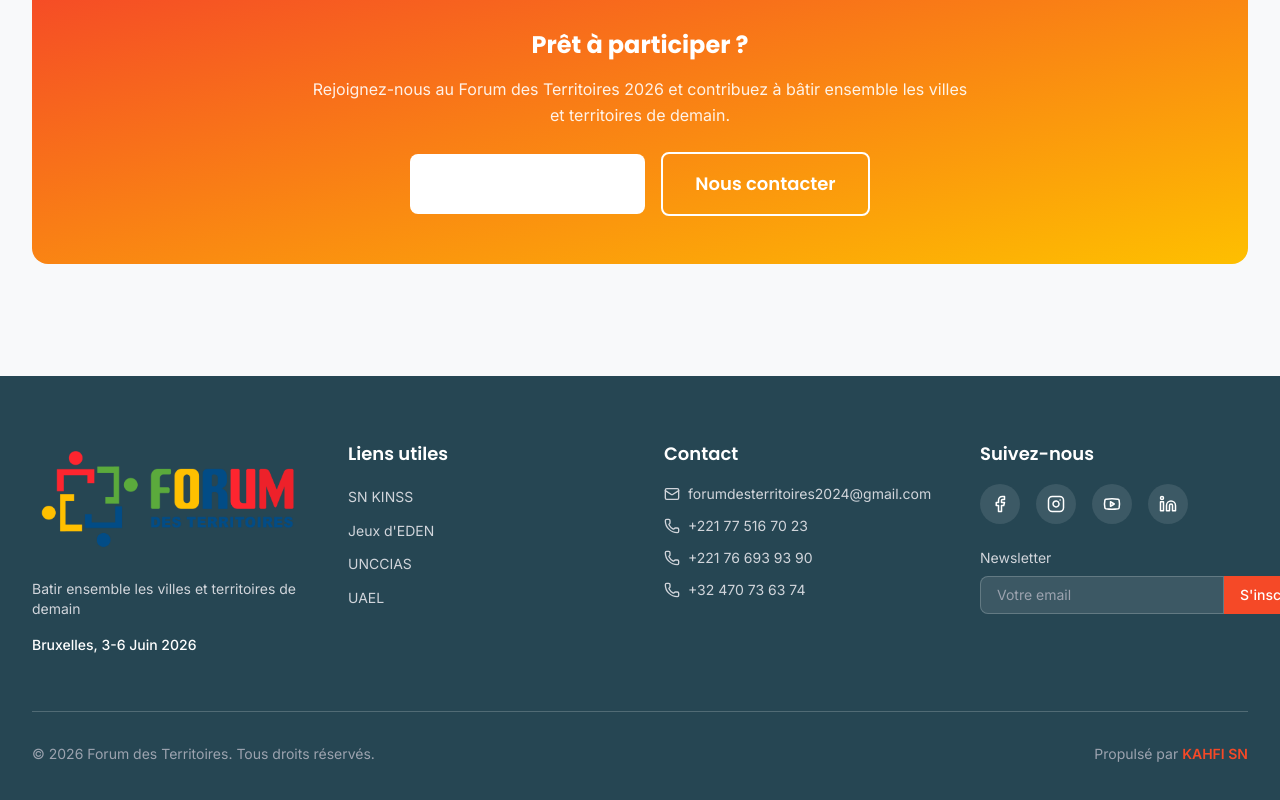
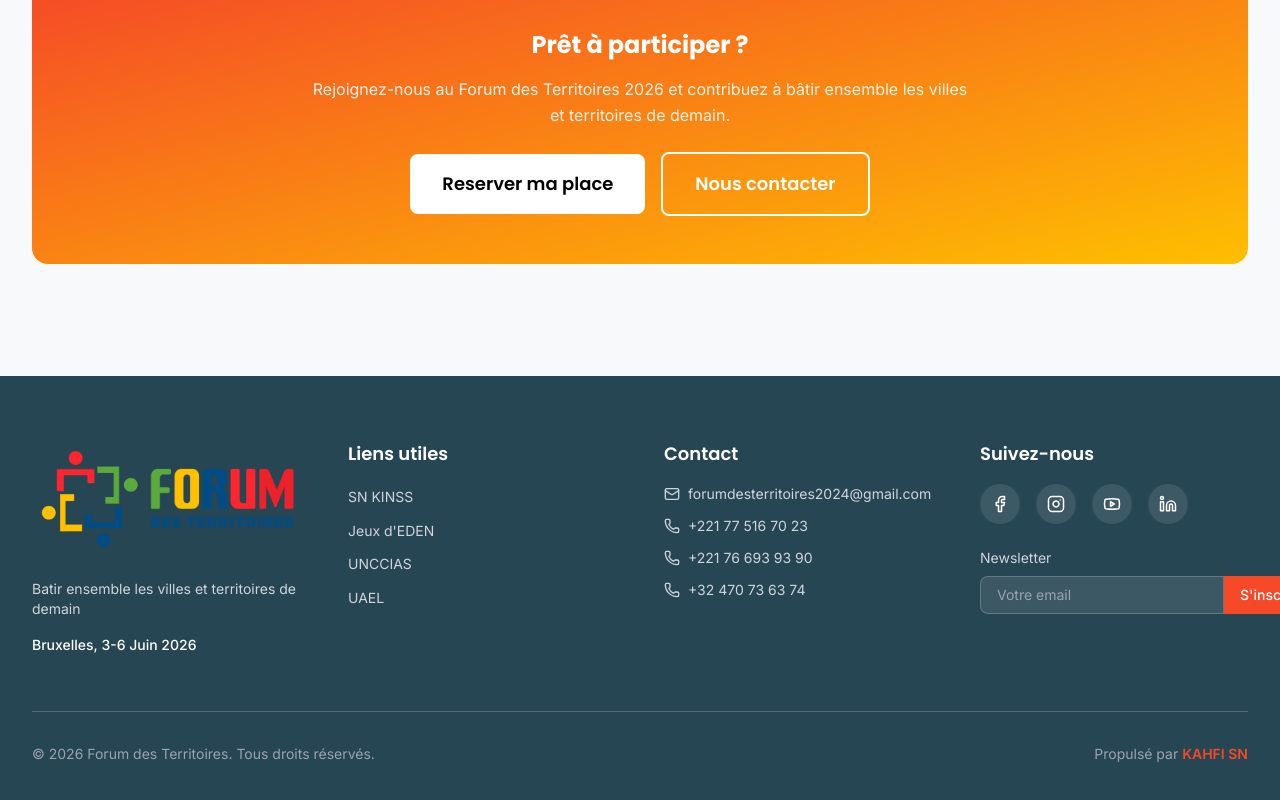
Before and after one commit to AbdouazizDEV/Forum-des-territoires, a React (Vite) app: page /participer in a window 1280 px wide. Shown: the part 1333-2133 px from the top of the page. Built offline with nearby package versions, Linux system fonts and the light colour scheme.

Commit message:
mise a jour 0.5

```diff
--- a/src/pages/Participer/Participer.jsx
+++ b/src/pages/Participer/Participer.jsx
@@ -135,12 +135,12 @@ const Participer = () => {
           </p>
           <div className="flex flex-col sm:flex-row items-center justify-center gap-4">
             <Link to="/reserver">
-              <Button variant="secondary" size="lg" className="bg-white text-black hover:bg-white/90">
+              <Button variant="secondary" size="lg" className="bg-white !text-black !hover:bg-white/90">
                 Reserver ma place
               </Button>
             </Link>
             <Link to="/contact">
-              <Button variant="outline" size="lg" className="border-white text-white hover:bg-white hover:text-black">
+              <Button variant="outline" size="lg" className="border-white !text-white !hover:bg-white !hover:text-black">
                 Nous contacter
               </Button>
             </Link>
```
